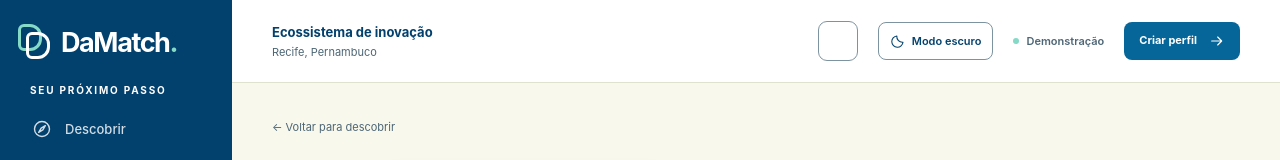
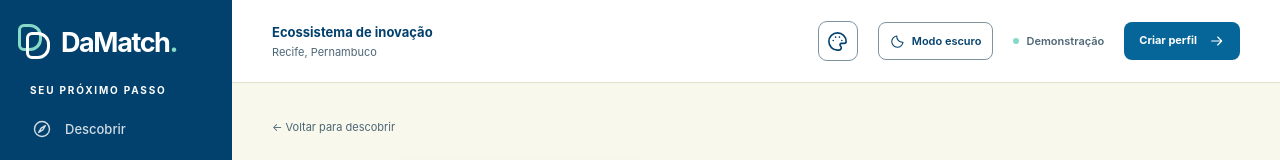
Before and after one commit to Diogo746/Da-Match, an Angular app in the folder frontend/: page /cadastro in a window 1280 px wide. Shown: the top 160 px of the page. Built offline with nearby package versions, Linux system fonts and the light colour scheme.

Commit message:
Add 'palette' icon to icon.component.ts
Added a new 'palette' icon definition to the icon component.

```diff
--- a/frontend/src/app/shared/icon.component.ts
+++ b/frontend/src/app/shared/icon.component.ts
@@ -15,6 +15,8 @@ const paths = {
   close: "m6 6 12 12M6 18 18 6",
   clock: "M12 3a9 9 0 1 0 0 18 9 9 0 0 0 0-18ZM12 7v5l3 2",
   shield: "m12 3 8 3v6c0 5-8 9-8 9s-8-4-8-9V6l8-3Zm-4 9 3 3 5-5",
+  palette:
+    "M12 3a9 9 0 1 0 0 18h1.5a2.5 2.5 0 0 0 1.7-4.3 1.5 1.5 0 0 1 1-2.7H19a2 2 0 0 0 2-2 9 9 0 0 0-9-9ZM7.5 11h.01M10 7.5h.01M14 7.5h.01M16.5 11h.01",
 } as const;
 @Component({
   selector: "app-icon",
```
